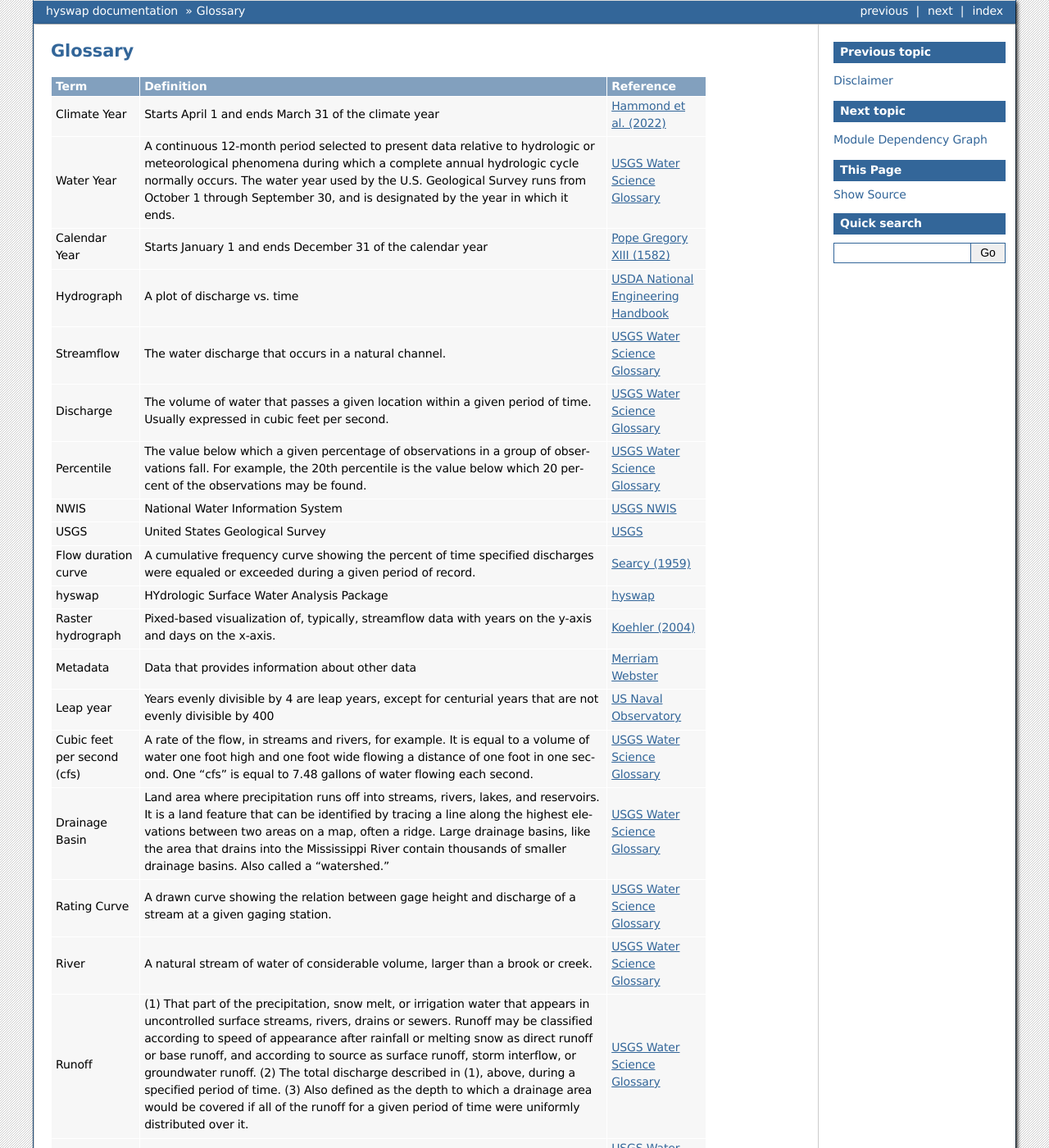
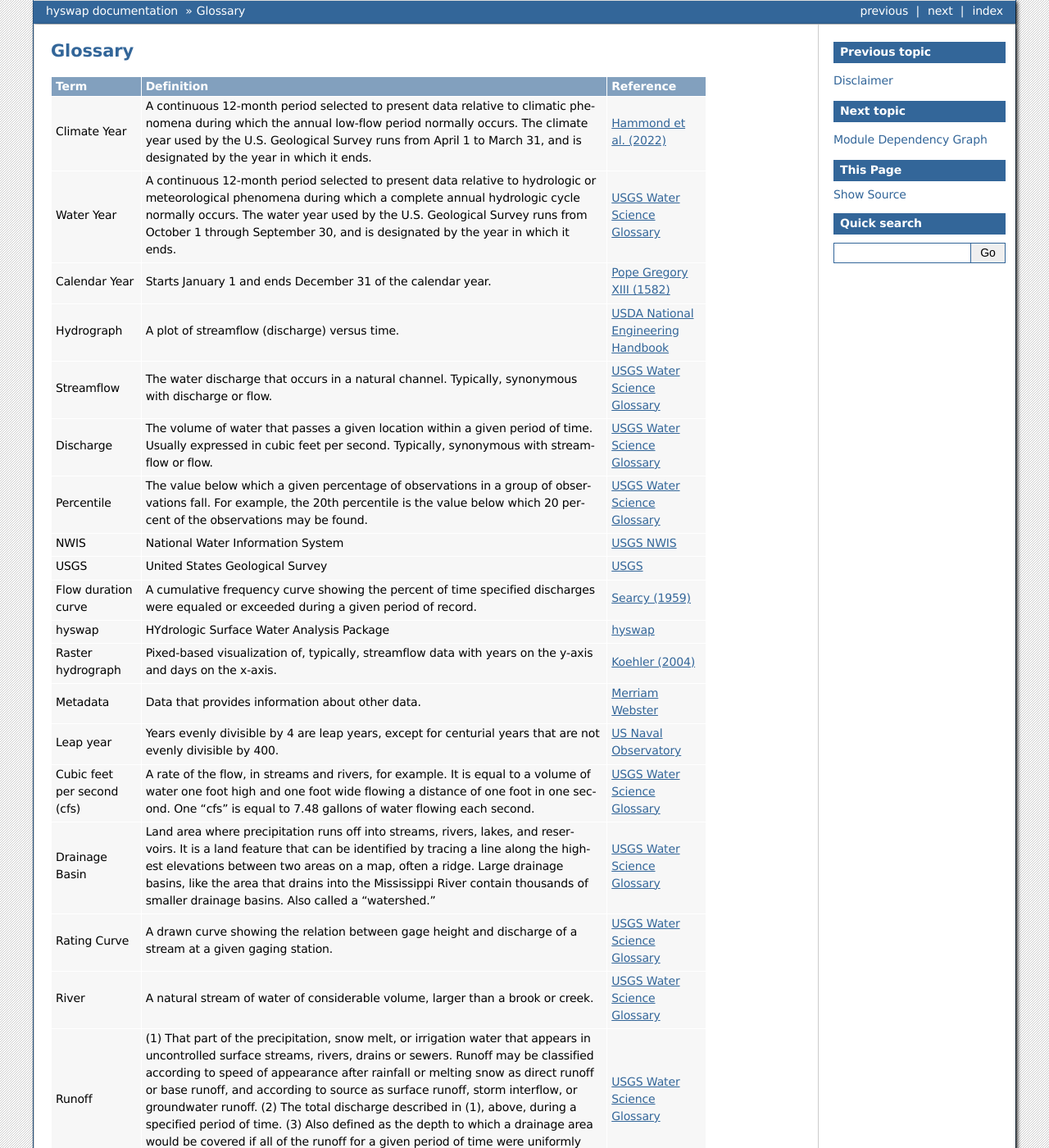
Before and after one commit to DOI-USGS/hyswap, a Sphinx documentation site: the page built from docs/source/meta/glossary.rst, in a window 1280 px wide and 1400 px high. Shown: the whole window at 82% size. Built offline with Sphinx 7.4.7, drawn with Linux system fonts in a browser that asks for light colours; some of the changed text lies outside the part shown.

Commit message:
revise glossary

```diff
--- a/docs/source/meta/glossary.rst
+++ b/docs/source/meta/glossary.rst
@@ -4,8 +4,17 @@ Glossary
 +-------------------+------------------------------+---------------------------------------+
 | Term              | Definition                   | Reference                             |
 +===================+==============================+=======================================+
-| Climate Year      | Starts April 1 and ends      | `Hammond et al. (2022)`_              |
-|                   | March 31 of the climate year |                                       |
+| Climate Year      | A continuous 12-month period | `Hammond et al. (2022)`_              |
+|                   | selected to present data     |                                       |
+|                   | relative to climatic         |                                       |
+|                   | phenomena during which the   |                                       |
+|                   | annual low-flow period       |                                       |
+|                   | normally occurs. The climate |                                       |
+|                   | year used by the U.S.        |                                       |
+|                   | Geological Survey runs from  |                                       |
+|                   | April 1 to March 31, and is  |                                       |
+|                   | designated by the year in    |                                       |
+|                   | which it ends.               |                                       |
 +-------------------+------------------------------+---------------------------------------+
 | Water Year        | A continuous 12-month period | `USGS Water Science Glossary`_        |
 |                   | selected to present data     |                                       |
@@ -22,18 +31,23 @@ Glossary
 +-------------------+------------------------------+---------------------------------------+
 | Calendar Year     | Starts January 1 and ends    | `Pope Gregory XIII (1582)`_           |
 |                   | December 31 of the calendar  |                                       |
-|                   | year                         |                                       |
+|                   | year.                        |                                       |
 +-------------------+------------------------------+---------------------------------------+
-| Hydrograph        | A plot of discharge vs. time | `USDA National Engineering Handbook`_ |
+| Hydrograph        | A plot of streamflow         | `USDA National Engineering Handbook`_ |
+|                   | (discharge) versus time.     |                                       |
 +-------------------+------------------------------+---------------------------------------+
 | Streamflow        | The water discharge that     | `USGS Water Science Glossary`_        |
 |                   | occurs in a natural channel. |                                       |
+|                   | Typically, synonymous with   |                                       |
+|                   | discharge or flow.           |                                       |
 +-------------------+------------------------------+---------------------------------------+
 | Discharge         | The volume of water that     | `USGS Water Science Glossary`_        |
 |                   | passes a given location      |                                       |
 |                   | within a given period of     |                                       |
 |                   | time. Usually expressed in   |                                       |
 |                   | cubic feet per second.       |                                       |
+|                   | Typically, synonymous with   |                                       |
+|                   | streamflow or flow.          |                                       |
 +-------------------+------------------------------+---------------------------------------+
 | Percentile        | The value below which a      | `USGS Water Science Glossary`_        |
 |                   | given percentage of          |                                       |
@@ -65,12 +79,12 @@ Glossary
 |                   | and days on the x-axis.      |                                       |
 +-------------------+------------------------------+---------------------------------------+
 | Metadata          | Data that provides           | `Merriam Webster`_                    |
-|                   | information about other data |                                       |
+|                   | information about other data.|                                       |
 +-------------------+------------------------------+---------------------------------------+
 | Leap year         | Years evenly divisible by 4  | `US Naval Observatory`_               |
 |                   | are leap years, except for   |                                       |
 |                   | centurial years that are not |                                       |
-|                   | evenly divisible by 400      |                                       |
+|                   | evenly divisible by 400.     |                                       |
 +-------------------+------------------------------+---------------------------------------+
 | Cubic feet per    | A rate of the flow, in       | `USGS Water Science Glossary`_        |
 | second (cfs)      | streams and rivers, for      |                                       |
@@ -148,6 +162,21 @@ Glossary
 +-------------------+------------------------------+---------------------------------------+
 | Brook             | A small stream               | `USGS Water Science Glossary`_        |
 +-------------------+------------------------------+---------------------------------------+
+| Exceedance        | The probability a given flow | `Searcy (1959)`_                      |
+| Probability       | value will be equaled or     |                                       |
+|                   | exceeded during a given time |                                       |
+|                   | period.                      |                                       |
++-------------------+------------------------------+---------------------------------------+
+| Recurrence        | The average number of years  | `USGS Water Science School`_          |
+| Interval          | between floods of a certain  |                                       |
+|                   | size is the recurrence       |                                       |
+|                   | interval or return period.   |                                       |
+|                   | The actual number of years   |                                       |
+|                   | between floods of any given  |                                       |
+|                   | size varies a lot because of |                                       |
+|                   | the naturally changing       |                                       |
+|                   | climate.                     |                                       |
++-------------------+------------------------------+---------------------------------------+
 
 
 .. _Hammond et al. (2022): https://doi.org/10.1029/2022WR031930
```
Also changed, not shown: other parts of docs/source/meta/glossary.rst (+2 -0 lines).
